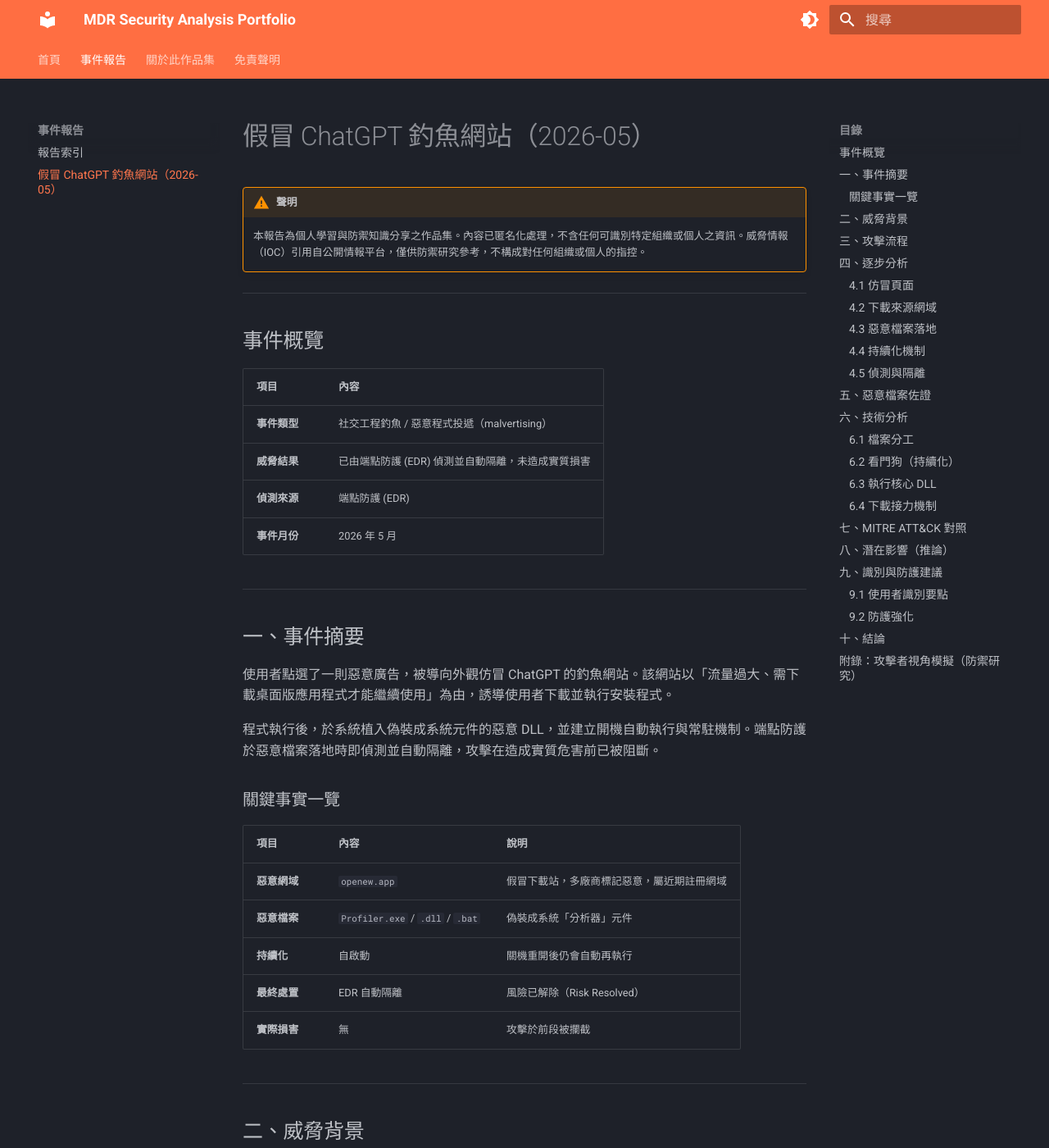
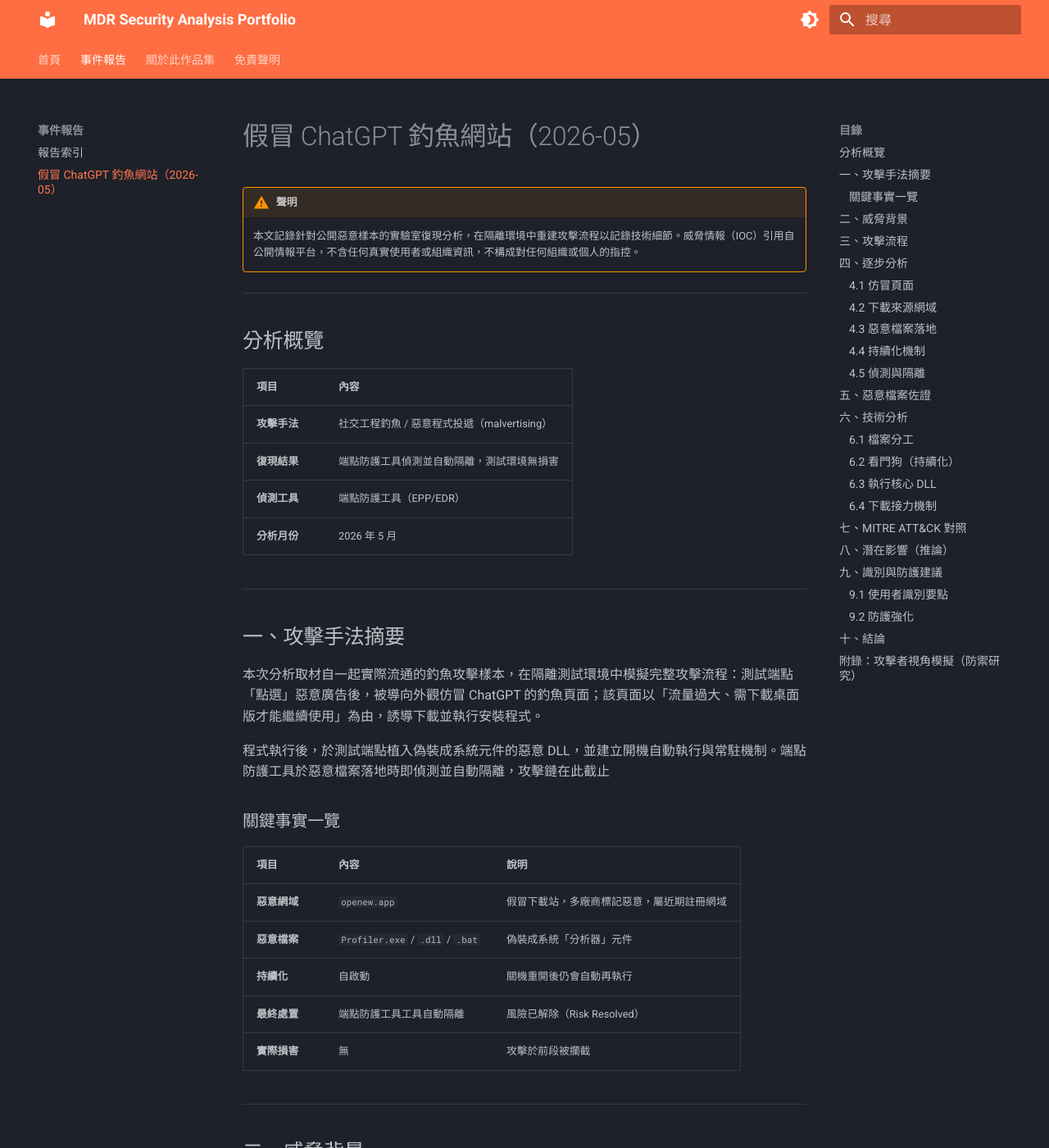
Before and after one commit to ali-bobo/mdr_practice_report, an MkDocs documentation site: the page built from docs/reports/phishing-2026-05.md, in a window 1280 px wide and 1400 px high. Shown: the whole window at 82% size. Built offline with MkDocs 1.6.1 and Material for MkDocs 9.7.7, drawn with Linux system fonts in a browser that asks for light colours; some of the changed text lies outside the part shown.

Commit message:
security: replace client screenshots with generated diagrams, reframe as lab sample analysis

```diff
--- a/docs/reports/phishing-2026-05.md
+++ b/docs/reports/phishing-2026-05.md
@@ -1,6 +1,6 @@
 ---
 title: 假冒 ChatGPT 釣魚網站誘導下載惡意程式
-description: 社交工程釣魚 / 惡意程式投遞事件分析，端點防護自動攔截，零損害結案。
+description: 在隔離測試環境中復現假冒 ChatGPT 釣魚攻擊樣本，完整記錄攻擊鏈各階段技術細節鏈各階段技術細節。
 date: 2026-05
 tags:
   - 釣魚
@@ -11,26 +11,26 @@ tags:
 ---
 
 !!! warning "聲明"
-    本報告為個人學習與防禦知識分享之作品集。內容已匿名化處理，不含任何可識別特定組織或個人之資訊。威脅情報（IOC）引用自公開情報平台，僅供防禦研究參考，不構成對任何組織或個人的指控。
+    本文記錄針對公開惡意樣本的實驗室復現分析，在隔離環境中重建攻擊流程以記錄技術細節。威脅情報（IOC）引用自公開情報平台，不含任何真實使用者或組織資訊，不構成對任何組織或個人的指控。
 
 ---
 
-## 事件概覽
+## 分析概覽
 
 | 項目 | 內容 |
 |---|---|
-| **事件類型** | 社交工程釣魚 / 惡意程式投遞（malvertising） |
-| **威脅結果** | 已由端點防護 (EDR) 偵測並自動隔離，未造成實質損害 |
-| **偵測來源** | 端點防護 (EDR) |
-| **事件月份** | 2026 年 5 月 |
+| **攻擊手法** | 社交工程釣魚 / 惡意程式投遞（malvertising） |
+| **復現結果** | 端點防護工具偵測並自動隔離，測試環境無損害 |
+| **偵測工具** | 端點防護工具（EPP/EDR） |
+| **分析月份** | 2026 年 5 月 |
 
 ---
 
-## 一、事件摘要
+## 一、攻擊手法摘要
 
-使用者點選了一則惡意廣告，被導向外觀仿冒 ChatGPT 的釣魚網站。該網站以「流量過大、需下載桌面版應用程式才能繼續使用」為由，誘導使用者下載並執行安裝程式。
+本次分析取材自一起實際流通的釣魚攻擊樣本，在隔離測試環境中模擬完整攻擊流程：測試端點「點選」惡意廣告後，被導向外觀仿冒 ChatGPT 的釣魚頁面；該頁面以「流量過大、需下載桌面版才能繼續使用」為由，誘導下載並執行安裝程式。
 
-程式執行後，於系統植入偽裝成系統元件的惡意 DLL，並建立開機自動執行與常駐機制。端點防護於惡意檔案落地時即偵測並自動隔離，攻擊在造成實質危害前已被阻斷。
+程式執行後，於測試端點植入偽裝成系統元件的惡意 DLL，並建立開機自動執行與常駐機制。端點防護工具於惡意檔案落地時即偵測並自動隔離，攻擊鏈在此截止
 
 ### 關鍵事實一覽
 
@@ -39,7 +39,7 @@ tags:
 | **惡意網域** | `openew.app` | 假冒下載站，多廠商標記惡意，屬近期註冊網域 |
 | **惡意檔案** | `Profiler.exe` / `.dll` / `.bat` | 偽裝成系統「分析器」元件 |
 | **持續化** | 自啟動 | 關機重開後仍會自動再執行 |
-| **最終處置** | EDR 自動隔離 | 風險已解除（Risk Resolved） |
+| **最終處置** | 端點防護工具工具自動隔離 | 風險已解除（Risk Resolved） |
 | **實際損害** | 無 | 攻擊於前段被攔截 |
 
 ---
@@ -92,26 +92,26 @@ tags:
 惡意檔案落地於 `C:\ProgramData\Services\`，包含偽裝成分析器的 `Profiler.exe`、批次檔 `Profiler.bat` 及設定檔，且 `Profiler.exe` 設計成資料夾的形式，誘使使用者點擊。
 
 ![惡意檔案落地位置](../assets/images/phishing-2026-05/image5.png)
-*圖五　惡意檔案落地位置*
+*圖五　復現環境觀察：惡意檔案落地路徑 C:\ProgramData\Services\意檔案落地路徑 C:\ProgramData\Services\*
 
 `Profiler.exe` 屬性可見名實不符：名稱與圖示偽裝成系統元件，描述欄卻為 VbsEdit Script Launcher。此為偽裝程式之典型特徵。
 
-![檔案屬性顯示名稱與描述身分不一致](../assets/images/phishing-2026-05/image6.png)
-*圖六　檔案屬性顯示名稱與描述身分不一致*
+![Profiler.exe 屬性顯示名稱與描述不一致](../assets/images/phishing-2026-05/image6.png)
+*圖六　復現環境重建：Profiler.exe 屬性——顯示名稱偽裝成系統元件，描述欄揭露真實身分（Masquerading T1036）exe 屬性——顯示名稱偽裝成系統元件，描述欄揭露真實身分（Masquerading T1036）*
 
 ### 4.4　持續化機制
 
 惡意程式將自身加入開機自動啟動清單，並以批次檔建立看門狗常駐機制（詳見第六節技術分析）。工作管理員「啟動」分頁可見 `Profiler.exe`。
 
-![工作管理員「啟動」分頁中之 Profiler.exe](../assets/images/phishing-2026-05/image7.png)
-*圖七　工作管理員「啟動」分頁中之 Profiler.exe*
+![工作管理員啟動分頁中的 Profiler.exe](../assets/images/phishing-2026-05/image7.png)
+*圖七　復現環境觀察：系統重開後工作管理員啟動分頁仍存在 Profiler.exe（Persistence T1547）rofiler.exe（Persistence T1547）*
 
 ### 4.5　偵測與隔離
 
-端點防護於惡意 DLL 落地時即偵測並自動隔離 `Profiler.dll`，狀態標記為風險已解除。
+端點防護工具於惡意 DLL 落地時即偵測並自動隔離 `Profiler.dll`，狀態標記為風險已解除（Risk Resolved）。攻擊鏈在此截止，後續 payload 未執行。
 
-![端點防護偵測並自動隔離惡意檔案](../assets/images/phishing-2026-05/image8.png)
-*圖八　端點防護偵測並自動隔離惡意檔案*
+![端點防護工具偵測並自動隔離 Profiler.dll](../assets/images/phishing-2026-05/image8.png)
+*圖八　復現環境：端點防護工具偵測並自動隔離 Profiler.dll——行為型偵測觸發，自動隔離處置動隔離 Profiler.dll——行為型偵測觸發，自動隔離處置*
 
 ---
 
@@ -216,7 +216,7 @@ DLL 本身無明顯對外回傳機制。該機制位於 `data\` 資料夾，內
 !!! danger "事件應變"
     **若已下載或執行，立即通報資安 / IT 或 MDR 團隊，勿自行刪檔或重灌。**
 
-    保留現場以利確認影響範圍。本案因循正常偵測與處理流程，得以零損害收場。
+    保留現場以利確認影響範圍。端點防護工具正常運作時，此類攻擊可在前段被阻斷，避免實質損害阻斷，避免實質損害。
 
 ### 9.2　防護強化
 
@@ -229,9 +229,9 @@ DLL 本身無明顯對外回傳機制。該機制位於 `data\` 資料夾，內
 
 ## 十、結論
 
-本案為一起透過惡意廣告散布、假冒 ChatGPT 之釣魚攻擊。使用者完成下載與執行，惡意程式成功落地並建立持續化機制，最終由端點防護於落地階段偵測並隔離，未造成實質損害。
+本次復現分析針對一起透過惡意廣告散布、假冒 ChatGPT 的釣魚樣本，在隔離測試環境中完整重建了攻擊鏈：從仿冒頁面誘導下載，到惡意程式落地並建立持續化機制，最終由端點防護工具於落地階段偵測並隔離。
 
-本案凸顯三點：其一，攻擊起點為社交工程而非系統漏洞，使用者教育為第一道防線；其二，縱深防禦不可或缺，端點防護在前段防線失效後守住最後一關；其三，及早通報為控制事件規模之關鍵。
+復現過程凸顯三點：其一，攻擊起點為社交工程而非系統漏洞，對釣魚誘餌的識別能力是第一道防線；其二，縱深防禦不可或缺，端點防護在前段失效後守住最後一關；其三，及早通報是控制影響範圍的影響範圍的關鍵。
 
 ---
 
@@ -249,4 +249,4 @@ DLL 本身無明顯對外回傳機制。該機制位於 `data\` 資料夾，內
 
 ---
 
-*本報告發布於個人作品集，內容已匿名化。如有問題請透過 About 頁面聯絡。*
+*本文發布於個人技術作品集，所有樣本分析均在隔離環境中進行析均在隔離環境中進行。如有問題請透過 About 頁面聯絡。*
```
Also changed, not shown: docs/assets/images/phishing-2026-05/image5.png, docs/assets/images/phishing-2026-05/image6.png, docs/assets/images/phishing-2026-05/image7.png, docs/assets/images/phishing-2026-05/image8.png.
